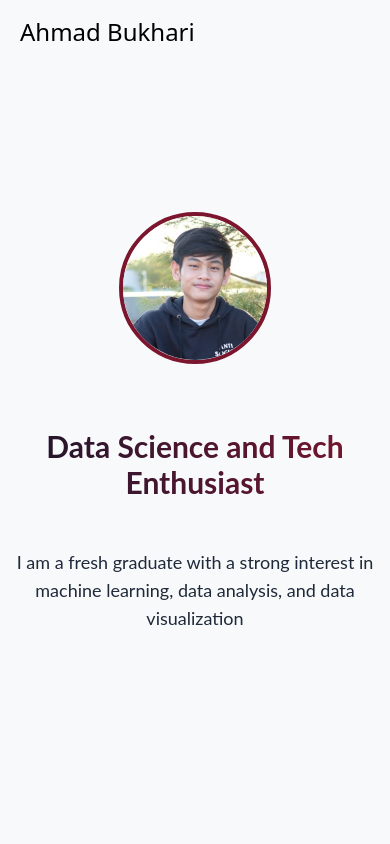
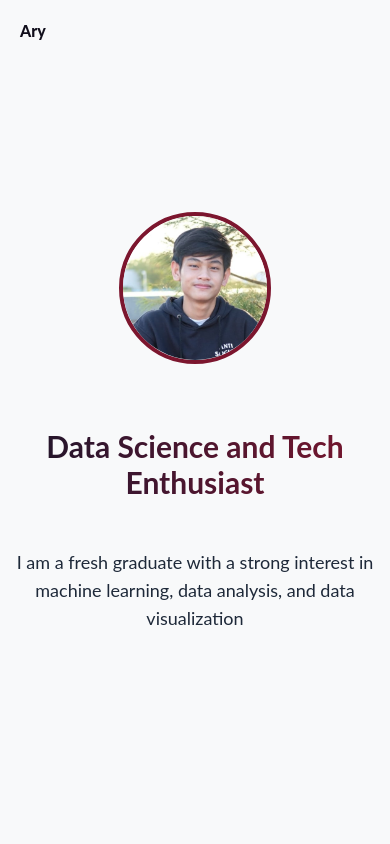
Before and after one commit to arydotme/portofolio-ahmad-bukhari, a Vue app: page / in a window 390 px wide. Shown: the top 844 px of the page. Built offline with nearby package versions, Linux system fonts and the light colour scheme; some icons are missing.

Commit message:
build dist

```diff
--- a/index.html
+++ b/index.html
@@ -1,8 +1,7 @@
-<!doctype html>
+<!DOCTYPE html>
 <html lang="en">
   <head>
     <meta charset="UTF-8" />
-    <link rel="icon" type="image/svg+xml" href="/vite.svg" />
     <meta name="viewport" content="width=device-width, initial-scale=1.0" />
     <title>Ahmad Bukhari</title>
   </head>
--- a/src/components/Navbar.vue
+++ b/src/components/Navbar.vue
@@ -40,7 +40,8 @@ function scrollToSection(sectionId) {
   <main class="bg-smoke dark:bg-rich-black transition-colors duration-300 fixed w-full">
     <nav class="md:flex justify-between items-center 2xl:mx-100 md:my-2 mx-5 my-4">
       <div class="flex justify-between items-center md:my-0">
-        <h1 class="text-2xl dark:text-white">Ahmad Bukhari</h1>
+        <h1 class="text-base font-lato font-extrabold text-rich-black dark:text-white hidden md:block">Ahmad Bukhari</h1>
+        <h1 class="text-base font-lato font-extrabold text-rich-black dark:text-white md:hidden">Ary</h1>
         <Icon :icon="menuIcon" width="30" class="md:hidden text-rich-black dark:text-smoke" @click="toggleMenu"></Icon>
       </div>
       <div class="mx-5 md:flex md:items-center md:gap-x-10 md:opacity-100 opcacity-0">
```
Also changed, not shown: 1 other file (tests, documents, lock files or other folders).
